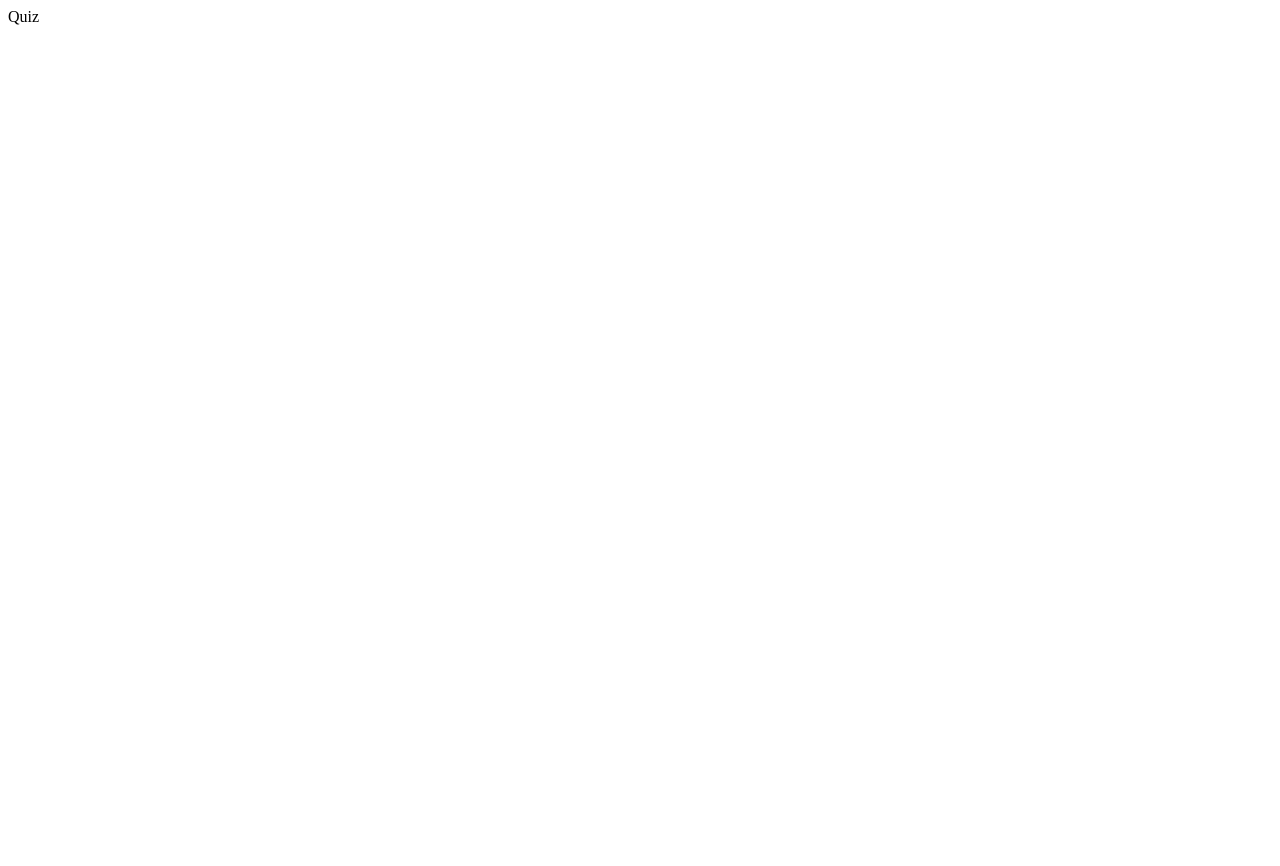
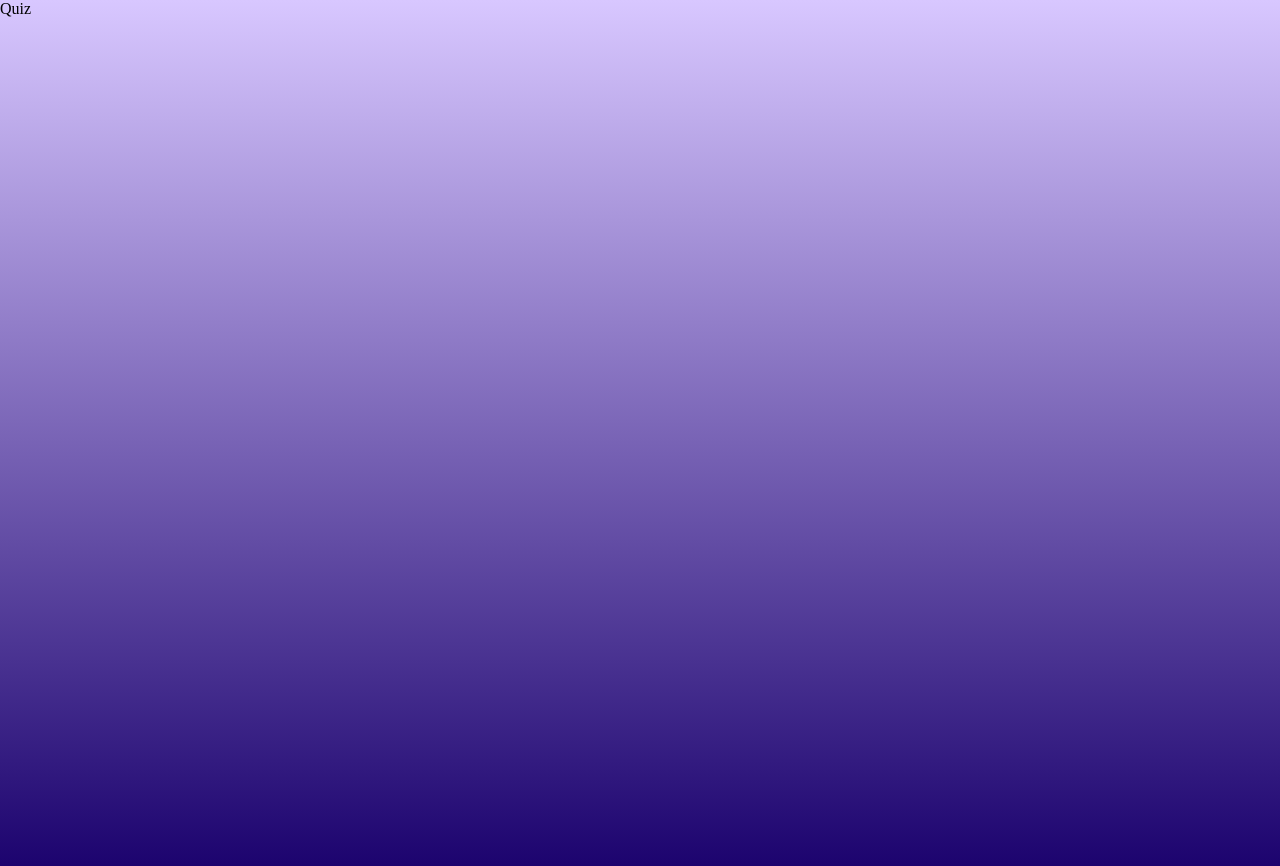
Before and after one commit to quanglinh12340/Quiz-App, a React (Vite) app: page / in a window 1280 px wide. Shown: the top 866 px of the page. Before the commit the page ends 800 px from the top, so only its background shows below. Built offline with nearby package versions, Linux system fonts and the light colour scheme.

Commit message:
style global

```diff
--- a/src/index.css
+++ b/src/index.css
@@ -0,0 +1,8 @@
+* {
+  margin: 0;
+  padding: 0;
+}
+body {
+  height: 110vh;
+  background-image: linear-gradient(#d8c7ff, #19006c);
+}
```
